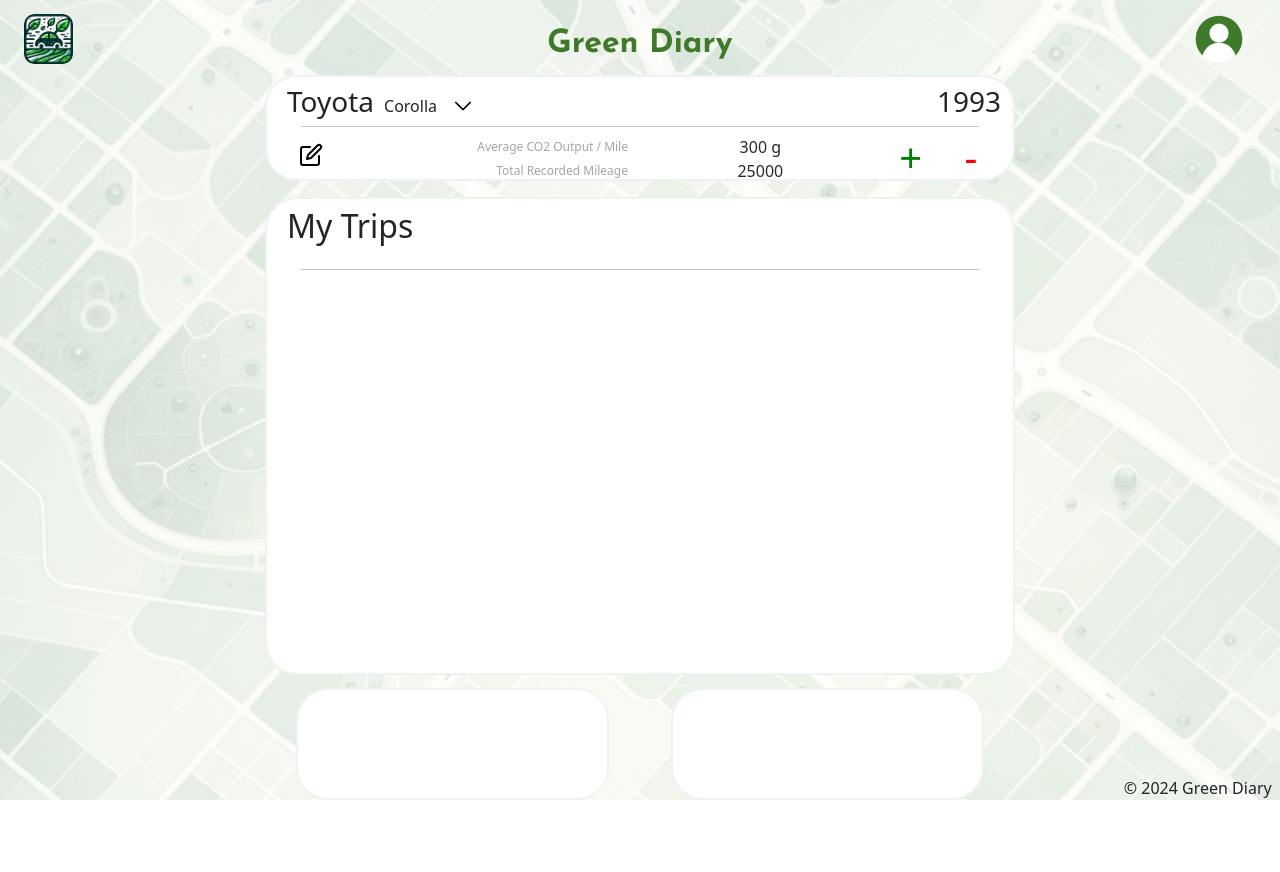
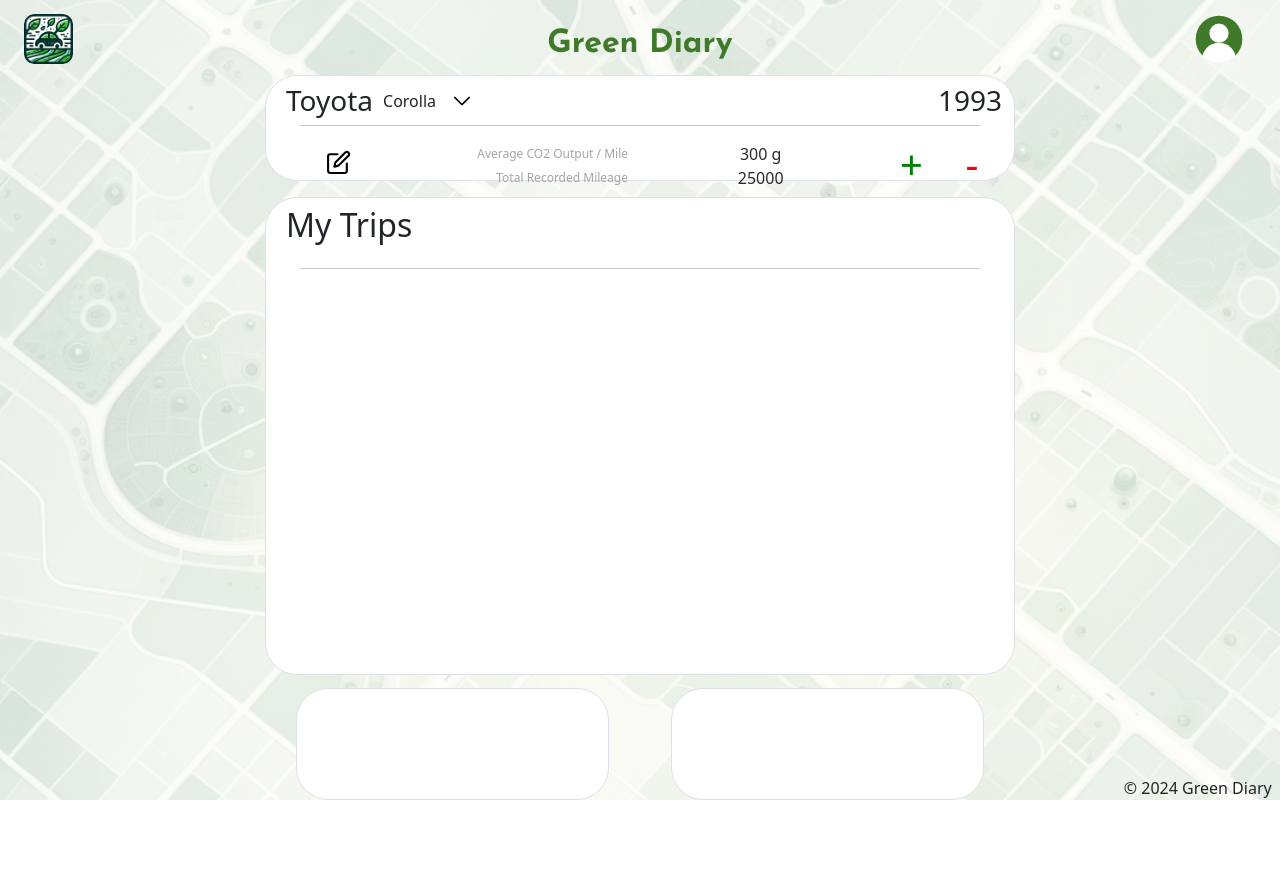
Before and after one commit to elliesolhjou/Green-Diary, a Django app: page / in a window 1280 px wide. Run offline with Django 5.2, Linux system fonts and the light colour scheme; some libraries are stand-ins or nearby versions.

Commit message:
update vehicle styling

```diff
--- a/main_app/static/css/style.css
+++ b/main_app/static/css/style.css
@@ -1,5 +1,8 @@
 @import url('https://fonts.googleapis.com/css2?family=Josefin+Sans:wght@700&display=swap');
 
+* {
+  box-sizing: border-box;
+}
 body {
   min-height: 100vh;
   overflow: hidden;
@@ -23,6 +26,9 @@ main {
   max-height: 50px;
   border-radius: 10px;
 }
+.user-dropdown.show a:focus {
+  box-shadow: none;
+}
 .transparent {
   background: transparent !important;
   border: none !important;
@@ -30,9 +36,11 @@ main {
 .bg-white {
   background-color: white !important;
 }
+.vehicle-edit {
+  width: clamp(15px, 4vmin, 25px);
+}
 .vehicle-edit:hover {
   opacity: .25;
-  cursor: pointer;
 }
 .vehicle-container > div {
   display: flex;
@@ -47,21 +55,22 @@ main {
   width: 3vmin;
   margin: 0 2%;
   transform: rotate(90deg);
-  cursor: pointer;
 }
 .vehicle-arrow:hover {
   outline: 2px solid rgba(79, 176, 79, 0.275);
 }
 .vehicle-stats {
-  font-size: 1.5vmin;
+  font-size: clamp(6px, 1.5vmin, 30px);
   color: rgb(165, 165, 165);
 }
 .text-large {
   font-size: 2vmin;
 }
+.rounded-4 {
+  border-radius: 10px;
+}
 .rounded-5 {
   border-radius: 20px;
-  border: 2px solid rgb(237, 243, 238);
 }
 .background {
   background-image: url('../images/bg-map.png');
@@ -83,34 +92,31 @@ main {
 .fvmin-2 {
   font-size: 2vmin;
 }
-
+.vehicle-title:hover {
+  border: 2px solid grey;
+}
 .vehicle-buttons > div {
   font-size: 2.5rem;
   border-radius: 10px;
 }
-.green,
-.red {
-  height: 2rem;
-  width: 2rem;
-  display: flex;
-  justify-content: center;
-  align-items: center;
+@media (max-width: 450px){
+  .vehicle-buttons > div {
+    font-size: 1.5rem;
+  }
 }
+
 .green {
   color: green;
-  border-radius: 10px;
 }
 .red {
   color: red;
-  border-radius: 10px;
 }
 .green:hover {
   color: rgb(3, 205, 3);
   background: rgb(238, 255, 229);
-  cursor: pointer;
+  user-select: none;
 }
 .red:hover {
   color: rgb(255, 135, 135);
   background: rgb(253, 213, 213);
-  cursor: pointer;
 }
--- a/main_app/templates/base.html
+++ b/main_app/templates/base.html
@@ -20,12 +20,12 @@
 
     <p class="fs-2 header-title">Green Diary</p>
 
-    <div class="dropdown show">
+    <div class="user-dropdown show">
       <a class="btn btn-secondary transparent" href="#" role="button" id="dropdownMenuLink" data-bs-toggle="dropdown" aria-haspopup="true" aria-expanded="false">
         <img src="{% static 'images/no-user.svg' %}" class="img-fluid logo">
       </a>
 
-      <div class="dropdown-menu dropdown-menu-end m-2" aria-labelledby="dropdownMenuLink">
+      <div class="dropdown-menu dropdown-menu-end" aria-labelledby="dropdownMenuLink">
         <a class="dropdown-item" href="#">Login</a>
         <a class="dropdown-item" href="#">Logout</a>
       </div>
--- a/main_app/templates/home.html
+++ b/main_app/templates/home.html
@@ -3,11 +3,11 @@
 
 {% block content%}
     <div class="row d-flex align-items-center" style="height: 14vh;">
-        <div class="col bg-white rounded-5" style="height: 95%;">
+        <div class="col bg-white rounded-5 border" style="height: 95%;">
             <div class="vehicle-container d-flex justify-content-between">
-                <div>
-                    <h1 class="ps-2 fvmin-1">Toyota</h1>
-                    <span class="fvmin-2 mt-2">Corolla</span>
+                <div class="vehicle-title mt-2 pe-2 rounded-4 d-flex align-items-center">
+                    <h1 class="ps-2 fvmin-1 user-select-none">Toyota</h1>
+                    <span class="fvmin-2 user-select-none">Corolla</span>
                     <img class="vehicle-arrow rounded-3 p-1" src="../static/images/arrow.svg" data-bs-toggle="tooltip" data-bs-placement="top" data-bs-delay='400' title="Select vehicles" >
                 </div>
                 <h2 class="pt-2 m-0 fvmin-1">1993</h2>
@@ -15,10 +15,10 @@
             <div class="ruler d-flex justify-content-center w-100">
                 <hr class="hr my-2">
             </div>
-            <div class="container-fluid">
-                <div class="row">
-                    <div class="col-2 pb-2 d-flex justify-content-start align-items-end">
-                        <img class="img-fluid vehicle-edit m-2" src="../static/images/edit-icon.svg" data-bs-toggle="tooltip" data-bs-placement="bottom" data-bs-delay='400' title="Edit current vehicle">
+            <div class="container-fluidps-2 d-flex justify-content-center">
+                <div class="row w-100  pb-2 d-flex justify-content-center align-items-center">
+                    <div class="col-2 pb-2 d-flex justify-content-center align-items-center">
+                        <img class="img-fluid vehicle-edit" src="../static/images/edit-icon.svg" data-bs-toggle="tooltip" data-bs-placement="bottom" data-bs-delay='400' title="Edit current vehicle">
                     </div>
                     <div class="vehicle-stats col-8">
                         <div class="row d-flex align-items-center">
@@ -31,14 +31,14 @@
                         </div>
                     </div>
 
-                    <div class="vehicle-buttons col-2 p-0 d-flex flex-column flex-sm-row align-items-center justify-content-center justify-content-lg-between">
-                        <div class="w-100 w-sm-50 d-flex justify-content-center">
-                            <div class="green pb-1" data-bs-toggle="tooltip" data-bs-placement="bottom" data-bs-delay='400' title="Add a new vehicle">
+                    <div class="vehicle-buttons p-0 col-2 d-flex flex-row align-items-center justify-content-between">
+                        <div class="w-100 d-flex justify-content-center">
+                            <div class="green pb-1 w-100 w-sm-50 h-100 h-sm-50 rounded-4" data-bs-toggle="tooltip" data-bs-placement="bottom" data-bs-delay='400' title="Add a new vehicle">
                                 +
                             </div>
                         </div>
-                        <div class="w-100 w-sm-50 d-flex justify-content-center">
-                            <div class="red pb-1" data-bs-toggle="tooltip" data-bs-placement="bottom" data-bs-delay='400' title="Delete current vehicle">
+                        <div class="w-100 d-flex justify-content-center">
+                            <div class="red pb-1 w-100 w-sm-50 h-100 h-sm-50 rounded-4" data-bs-toggle="tooltip" data-bs-placement="bottom" data-bs-delay='400' title="Delete current vehicle">
                                 -
                             </div>
                         </div>
@@ -49,7 +49,7 @@
         </div>
     </div>
     <div class="row d-flex align-items-center" style="height: 63vh;">
-        <div class="col bg-white rounded-5" style="height: 95%;">
+        <div class="col bg-white rounded-5 border" style="height: 95%;">
             <div class="row">
                 <h1 class="w-100 fs-2 ms-2 pt-2 text-start">My Trips</h1>
             </div>
@@ -62,10 +62,10 @@
         </div>
     </div>
     <div class="row d-flex justify-content-around" style="height: 14vh;">
-        <div class="col-5 bg-white rounded-5">
+        <div class="col-5 bg-white rounded-5 border">
 
         </div>
-        <div class="col-5 bg-white rounded-5">
+        <div class="col-5 bg-white rounded-5 border">
 
         </div>
     </div>
```
